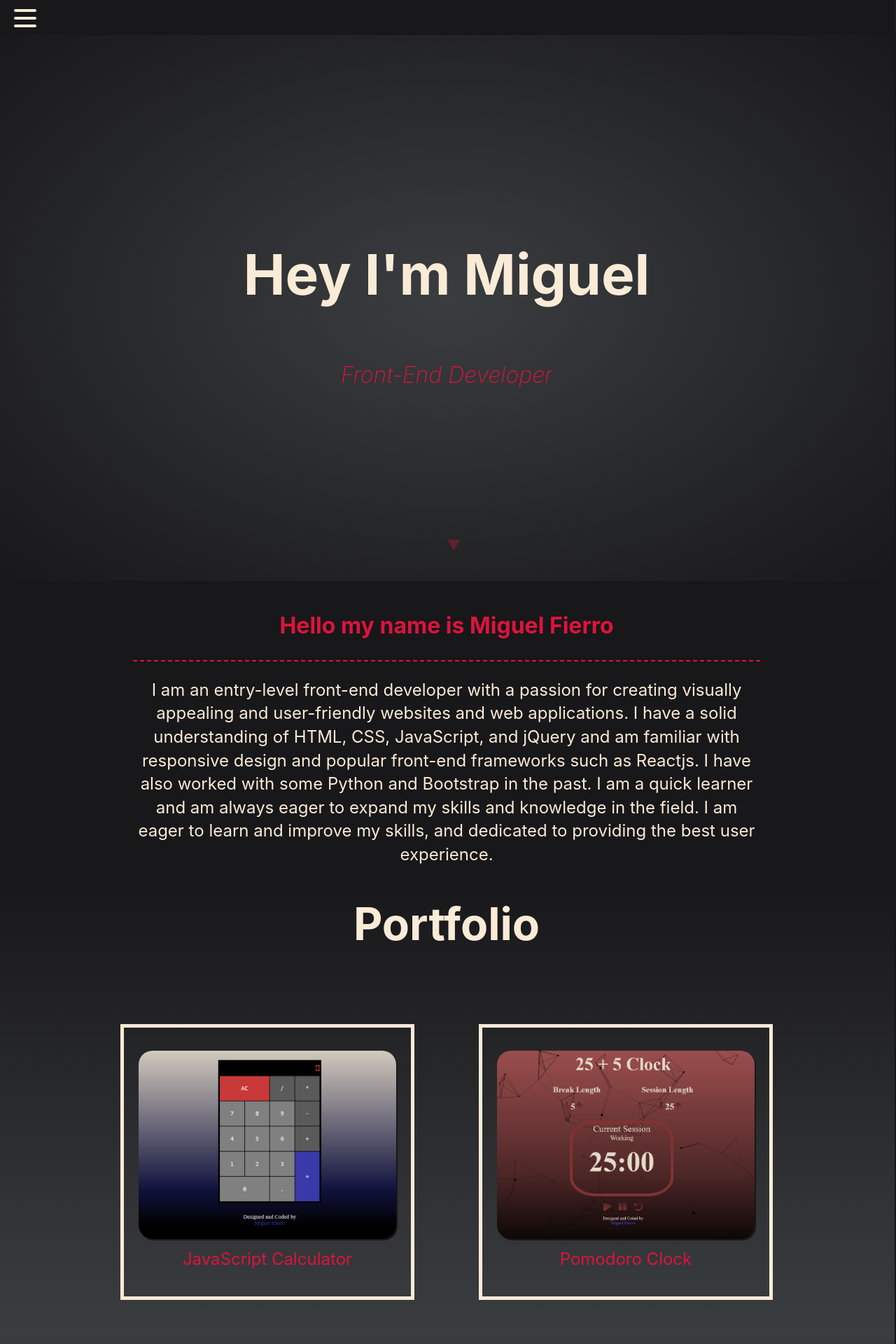
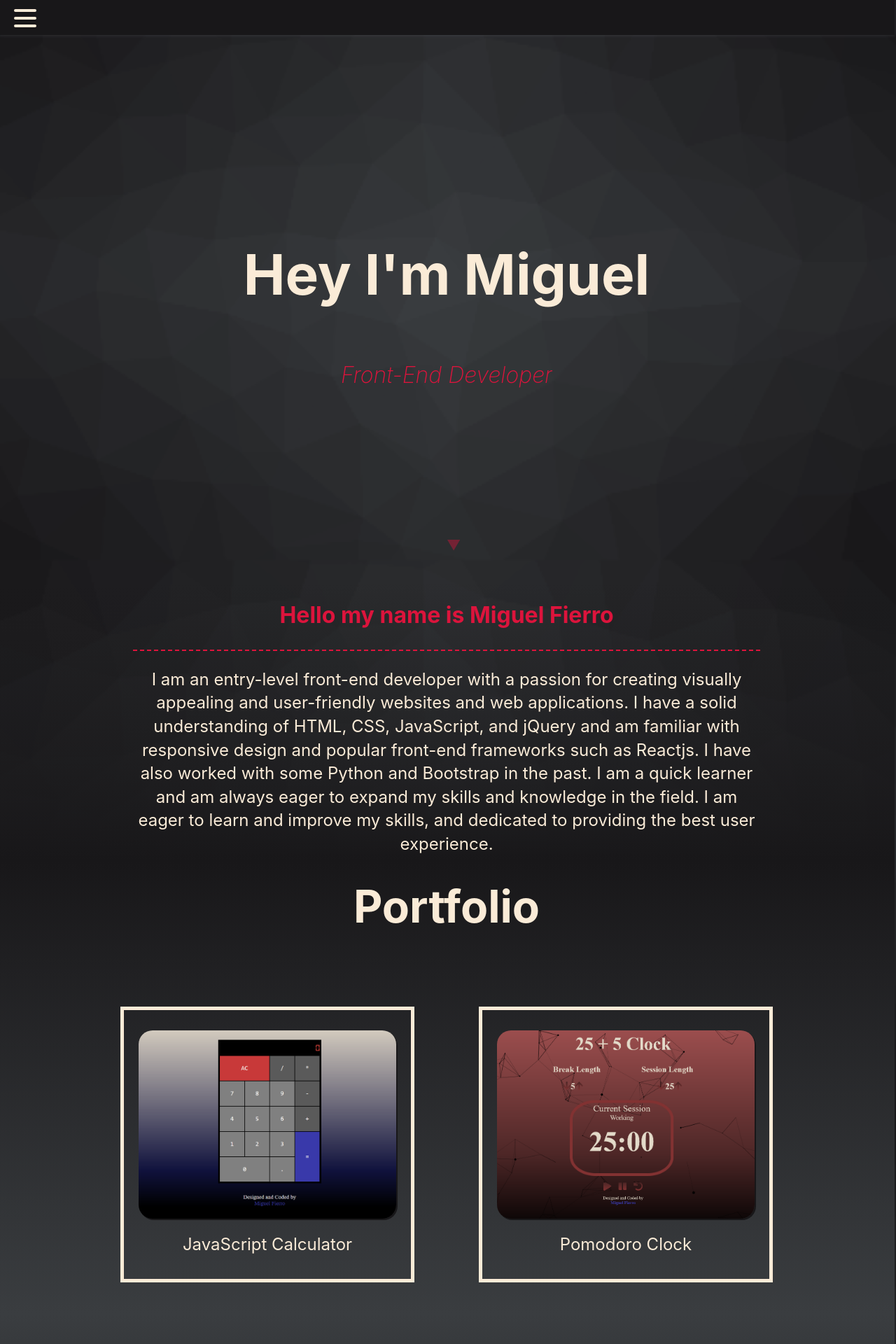
Before and after one commit to Mike-is-coding/Mike-is-coding.github.io, a React (Create React App) app: page / in a window 1280 px wide. Shown: the top 1920 px of the page at 70% size. Built offline with nearby package versions, Linux system fonts and the light colour scheme; some icons are missing.

Commit message:
Changed welcome section background

```diff
--- a/src/App.js
+++ b/src/App.js
@@ -11,10 +11,8 @@ function App() {
   return (
     <>
       <Favicon url="https://i.imgur.com/QrUsLs3.png"></Favicon>
-      <div className="background"></div>
-      <div className="background-static"></div>
-      <div className="background-static2"></div>
-      <div className="container">
+
+      <main className="container">
         {/* || Navbar */}
         <nav>
           <div className="nav-box"></div>
@@ -27,6 +25,7 @@ function App() {
                 <span className="line line3"></span>
               </div>
               <div className="menu-items">
+                <ul>
                   <li>
                     <a className="home" href="#welcome-section">
                       Home
@@ -47,6 +46,7 @@ function App() {
                       Contact
                     </a>
                   </li>
+                </ul>
               </div>
             </div>
           </div>
@@ -180,7 +180,7 @@ function App() {
             </a>
           </div>
         </section>
-      </div>
+      </main>
     </>
   );
 }
--- a/src/index.css
+++ b/src/index.css
@@ -91,6 +91,13 @@ body {
   overflow-x: hidden;
   background: #181719;
 }
+@media (min-width: 600px) {
+  body {
+    background-image: url("./trianglify-lowres.png");
+    background-repeat: repeat-y;
+    background-size: cover;
+  }
+}
 
 /* Works on Firefox */
 * {
@@ -174,6 +181,8 @@ p {
 
 ul {
   list-style: none;
+  display: inline;
+  display: flex;
 }
 
 a {
@@ -306,8 +315,8 @@ img {
   display: block;
   height: 32px;
   width: 32px;
-  top: 20px;
-  left: 20px;
+  top: 5px;
+  left: 15px;
   z-index: 10;
   opacity: 0;
   cursor: pointer;
@@ -443,9 +452,16 @@ img {
   height: 100vh;
   position: relative;
   overflow-x: clip;
-  background: radial-gradient(#3a3d40, #181719);
+  background-image: url("./trianglify-lowres.png");
+  background-repeat: no-repeat;
+  background-size: cover;
   margin-top: -20px;
   scroll-margin-top: 50px;
+}
+@media (min-width: 600px) {
+  #welcome-section {
+    background: none;
+  }
 }
 
 .welcome-container {
@@ -523,26 +539,13 @@ img {
   height: -webkit-fit-content;
   height: -moz-fit-content;
   height: fit-content;
-  background: #181719;
+  background: linear-gradient(to top, #181719, rgba(24, 23, 25, 0));
   display: flex;
   justify-content: center;
   align-items: center;
   z-index: 5;
   scroll-margin-top: 50px;
-  margin-bottom: 8vw;
 }
-@media (min-width: 600px) {
-  .about-me {
-    margin-bottom: 10px;
-    margin-top: 15px;
-  }
-}
-@media (min-width: 2000px) {
-  .about-me {
-    margin-bottom: 50px;
-  }
-}
-
 .about-me-text {
   display: inline-block;
   width: 70vw;
@@ -617,14 +620,18 @@ hr.dashed {
   display: flex;
   justify-content: space-around;
   align-items: center;
+  flex-direction: column;
   width: 80vw;
-  height: 25vw;
+  height: -webkit-fit-content;
+  height: -moz-fit-content;
+  height: fit-content;
   margin: 50px;
 }
 @media (min-width: 600px) {
   .projects-section-container {
     margin-top: 50px;
     height: 30vw;
+    flex-direction: row;
   }
 }
 
@@ -633,9 +640,10 @@ hr.dashed {
   justify-content: center;
   align-items: center;
   flex-direction: column;
-  width: 35vw;
-  height: 40vw;
+  width: 60vw;
+  height: 60vw;
   border: 5px solid #faebd7;
+  margin: 20px;
 }
 @media (min-width: 600px) {
   .project {
@@ -659,9 +667,10 @@ hr.dashed {
 }
 
 .preview-text p {
-  color: #dc143c;
+  color: #faebd7;
   margin: 1vw;
   font-size: 4vw;
+  margin-top: 20px;
 }
 @media (min-width: 600px) {
   .preview-text p {
@@ -691,7 +700,6 @@ hr.dashed {
 }
 @media (min-width: 1400px) {
   .contact-section {
-    margin-bottom: 100px;
     height: 600px;
   }
 }
--- a/src/index.scss
+++ b/src/index.scss
@@ -203,6 +203,11 @@ body {
   -moz-osx-font-smoothing: grayscale;
   overflow-x: hidden;
   background: $black;
+  @media (min-width: 600px){
+    background-image: url("./trianglify-lowres.png");
+    background-repeat: repeat-y;
+    background-size: cover;
+  }
 }
 
 /* Works on Firefox */
@@ -276,6 +281,8 @@ p {
 
 ul {
   list-style: none;
+  display: inline;
+  display: flex;
 }
 
 a {
@@ -399,8 +406,8 @@ img {
   display: block;
   height: 32px;
   width: 32px;
-  top: 20px;
-  left: 20px;
+  top: 5px;
+  left: 15px;
   z-index: 10;
   opacity: 0;
   cursor: pointer;
@@ -422,6 +429,7 @@ img {
   display: flex;
   flex-direction: column;
   justify-content: space-between;
+  // background: green;
   @media (min-width: 2000px) {
     top: 18px;
     width: 40px;
@@ -525,9 +533,14 @@ img {
   height: 100vh;
   position: relative;
   overflow-x: clip;
-  background: radial-gradient(#3a3d40, #181719);
+  background-image: url("./trianglify-lowres.png");
+  background-repeat: no-repeat;
+  background-size: cover;
   margin-top: -20px;
   scroll-margin-top: 50px;
+  @media (min-width: 600px) {
+    background: none;
+  }
 }
 
 .welcome-container {
@@ -598,19 +611,18 @@ img {
   top: 0;
   width: 100%;
   height: fit-content;
-  background: $black;
+  background: linear-gradient(to top, $black, rgb(24, 23, 25, 0));
   display: flex;
   justify-content: center;
   align-items: center;
   z-index: 5;
   scroll-margin-top: 50px;
-  margin-bottom: 8vw;
   @media (min-width: 600px) {
-    margin-bottom: 10px;
-    margin-top: 15px;
+    // margin-bottom: 10px;
+    // margin-top: 15px;
   }
   @media (min-width: 2000px) {
-    margin-bottom: 50px;
+    // margin-bottom: 50px;
   }
 }
 
@@ -681,13 +693,15 @@ hr.dashed {
   display: flex;
   justify-content: space-around;
   align-items: center;
+  flex-direction: column;
   width: 80vw;
-  height: 25vw;
+  height: fit-content;
   margin: 50px;
   //Media Queries
   @media (min-width: 600px) {
     margin-top: 50px;
     height: 30vw;
+    flex-direction: row;
   }
 }
 
@@ -696,9 +710,10 @@ hr.dashed {
   justify-content: center;
   align-items: center;
   flex-direction: column;
-  width: 35vw;
-  height: 40vw;
+  width: 60vw;
+  height: 60vw;
   border: 5px solid $white;
+  margin: 20px;
   //Media Queries
   @media (min-width: 600px) {
     width: 40%;
@@ -720,9 +735,10 @@ hr.dashed {
 }
 
 .preview-text p {
-  color:$red;
+  color: $white;
   margin: 1vw;
   font-size: 4vw;
+  margin-top: 20px;
   //Media Queries
   @media (min-width: 600px) {
     font-size: 1.5rem;
@@ -750,7 +766,7 @@ hr.dashed {
   //Media Queries
   @media (min-width: 1400px) {
     // margin-top: 100px;
-    margin-bottom: 100px;
+    // margin-bottom: 100px;
     height: 600px;
   }
 }
```
Also changed, not shown: src/trianglify-lowres.png (added), 1 other file (tests, documents, lock files or other folders). Lines whose indentation alone changed are shown as unchanged.
